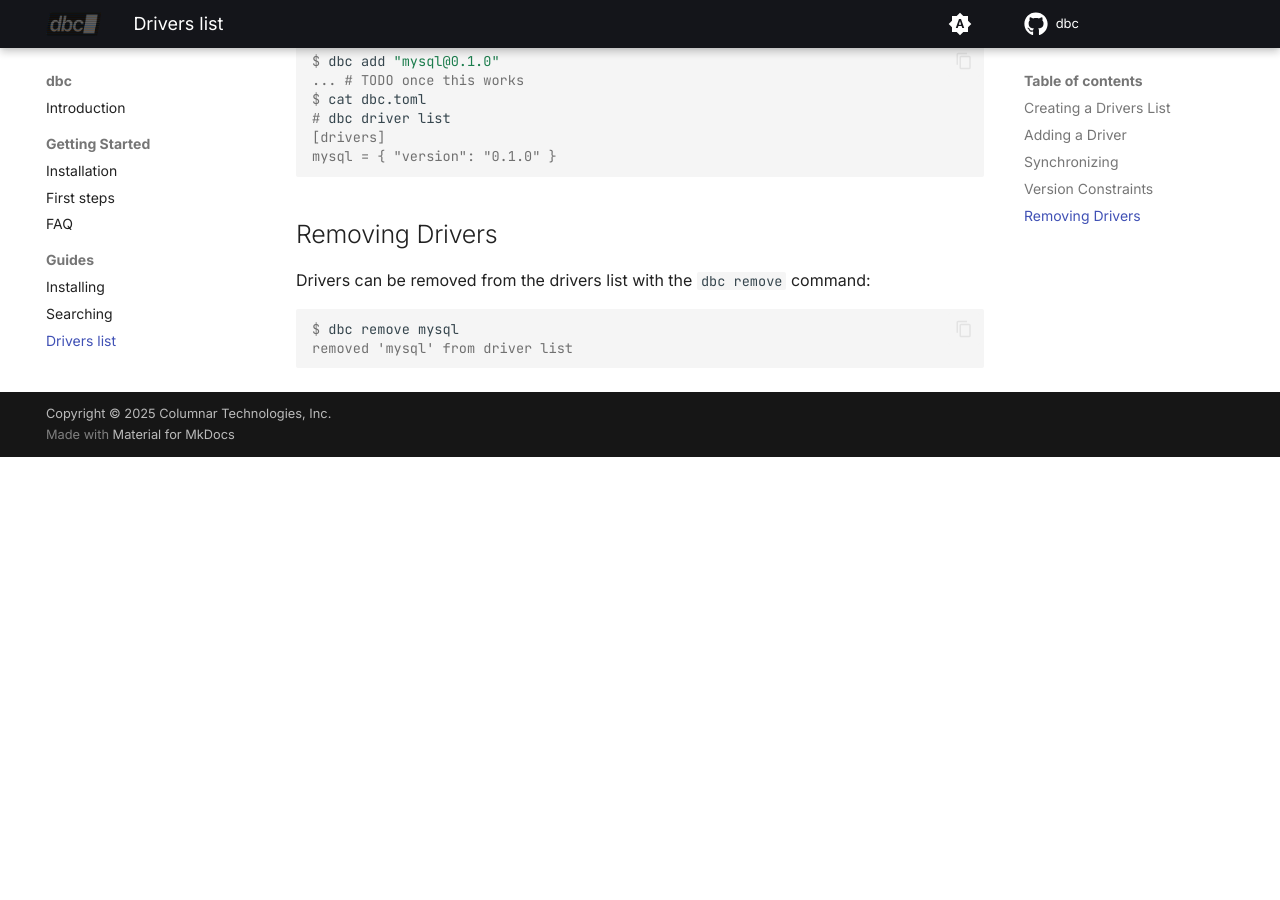
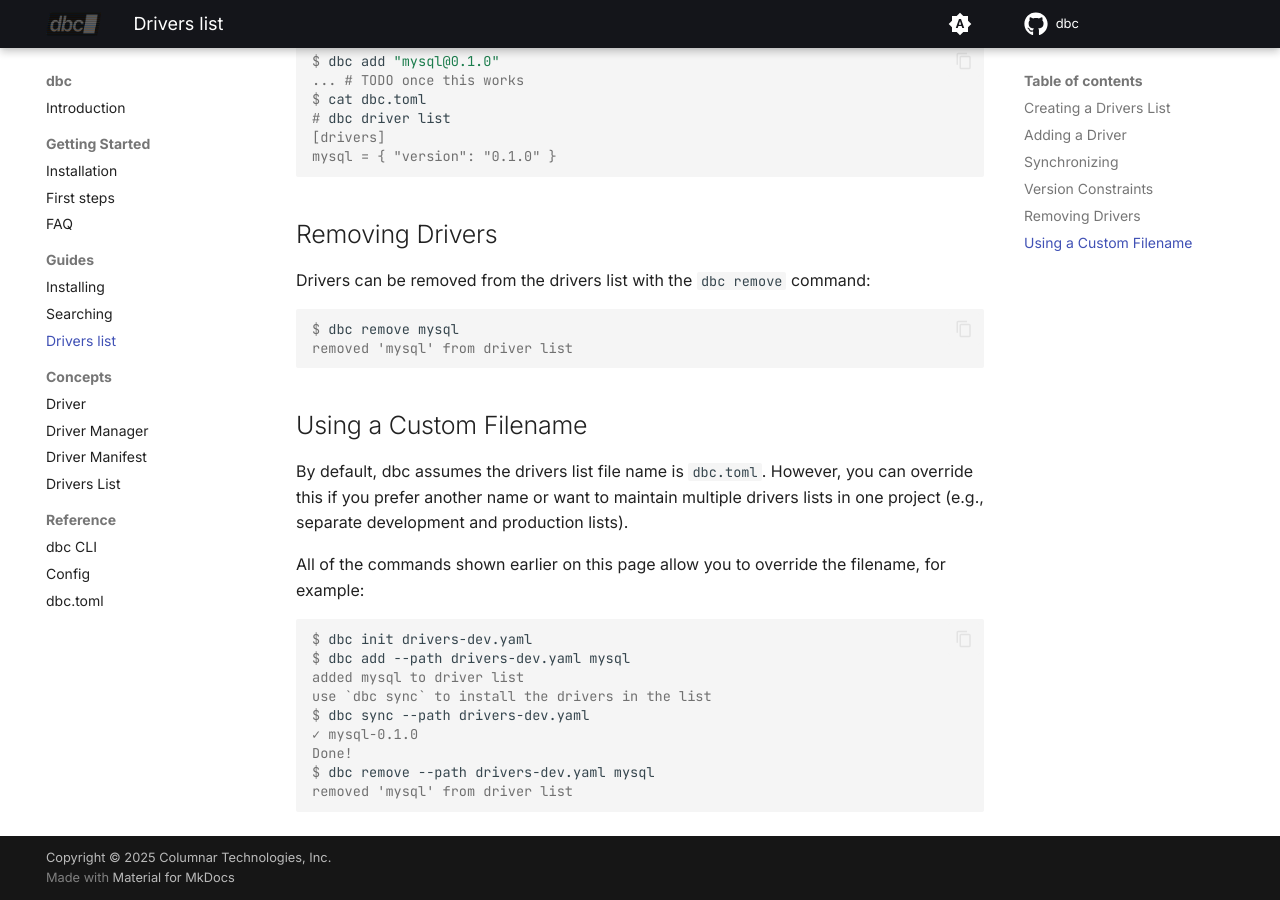
Before and after one commit to columnar-tech/dbc, an MkDocs documentation site: the page built from docs/guides/drivers_list.md, in a window 1280 px wide and 900 px high, scrolled down 1782 px. Built offline with MkDocs 1.6.1 and Material for MkDocs 9.7.7, drawn with Linux system fonts in a browser that asks for light colours; plug-ins that fetch from the network failed and are left out; comment, search, counter and statistics services are not loaded; before the commit the page ends 2239 px from its top, so only the background shows below that; some of the changed text lies outside the part shown.

Commit message:
Update drivers_list.md
link

````diff
--- a/docs/guides/drivers_list.md
+++ b/docs/guides/drivers_list.md
@@ -3,7 +3,7 @@
 # Using the Drivers List
 
 dbc can create and manage lists of drivers using a [drivers list](../concepts/drivers_list.md) file.
-By default, a drivers list file has the name `dbc.toml`.
+By default, a drivers list file has the name `dbc.toml`, though this can be [overridden](#using-a-custom-filename).
 
 !!! note
 
@@ -83,3 +83,21 @@
 $ dbc remove mysql
 removed 'mysql' from driver list
 ```
+
+## Using a Custom Filename
+
+By default, dbc assumes the drivers list file name is `dbc.toml`. However, you can override this if you prefer another name or want to maintain multiple drivers lists in one project (e.g., separate development and production lists).
+
+All of the commands shown earlier on this page allow you to override the filename, for example:
+
+```console
+$ dbc init drivers-dev.yaml
+$ dbc add --path drivers-dev.yaml mysql
+added mysql to driver list
+use `dbc sync` to install the drivers in the list
+$ dbc sync --path drivers-dev.yaml
+✓ mysql-0.1.0
+Done!
+$ dbc remove --path drivers-dev.yaml mysql
+removed 'mysql' from driver list
+```
````
